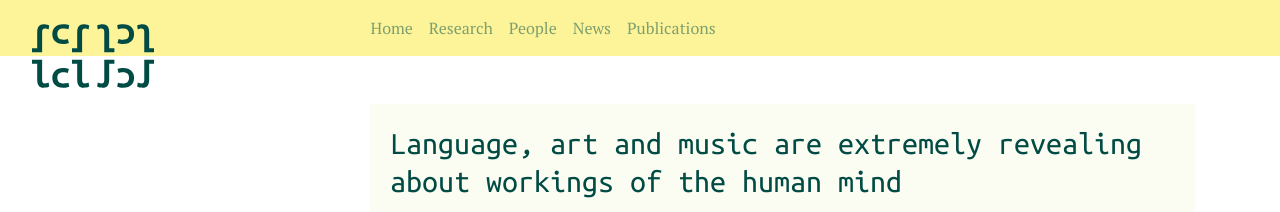
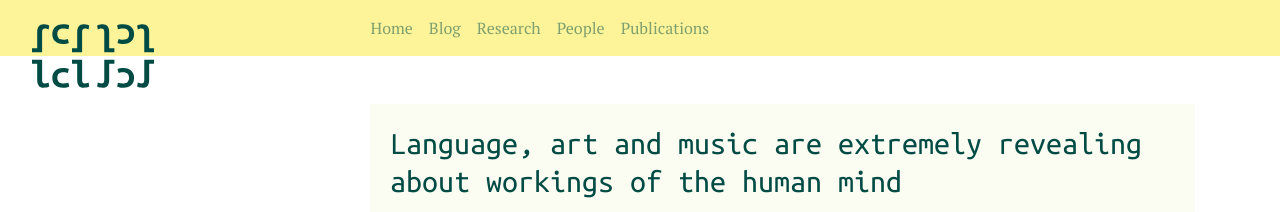
Before and after one commit to clclab/clclab-website, a Jekyll site: the page built from jekyll/news.html, in a window 1280 px wide. Shown: the top 212 px of the page. Built offline with Jekyll 4.4.1, drawn with Linux system fonts in a browser that asks for light colours; a script that is not in the unit is left out.

Commit message:
update menu

```diff
--- a/jekyll/_layouts/default.html
+++ b/jekyll/_layouts/default.html
@@ -29,13 +29,13 @@
               <a class="nav-link" href="{{site.url}}">Home</a>
             </li>
             <li class="nav-item">
+              <a class="nav-link" href="blog.html">Blog</a>
+            </li>
+            <li class="nav-item">
               <a class="nav-link" href="research.html">Research</a>
             </li>
             <li class="nav-item">
               <a class="nav-link" href="people.html">People</a>
-            </li>
-            <li class="nav-item">
-              <a class="nav-link" href="news.html">News</a>
             </li>
             <li class="nav-item">
               <a class="nav-link" href="publications.html">Publications</a>
```
Also changed, not shown: jekyll/index.html (line endings or trailing spaces).
